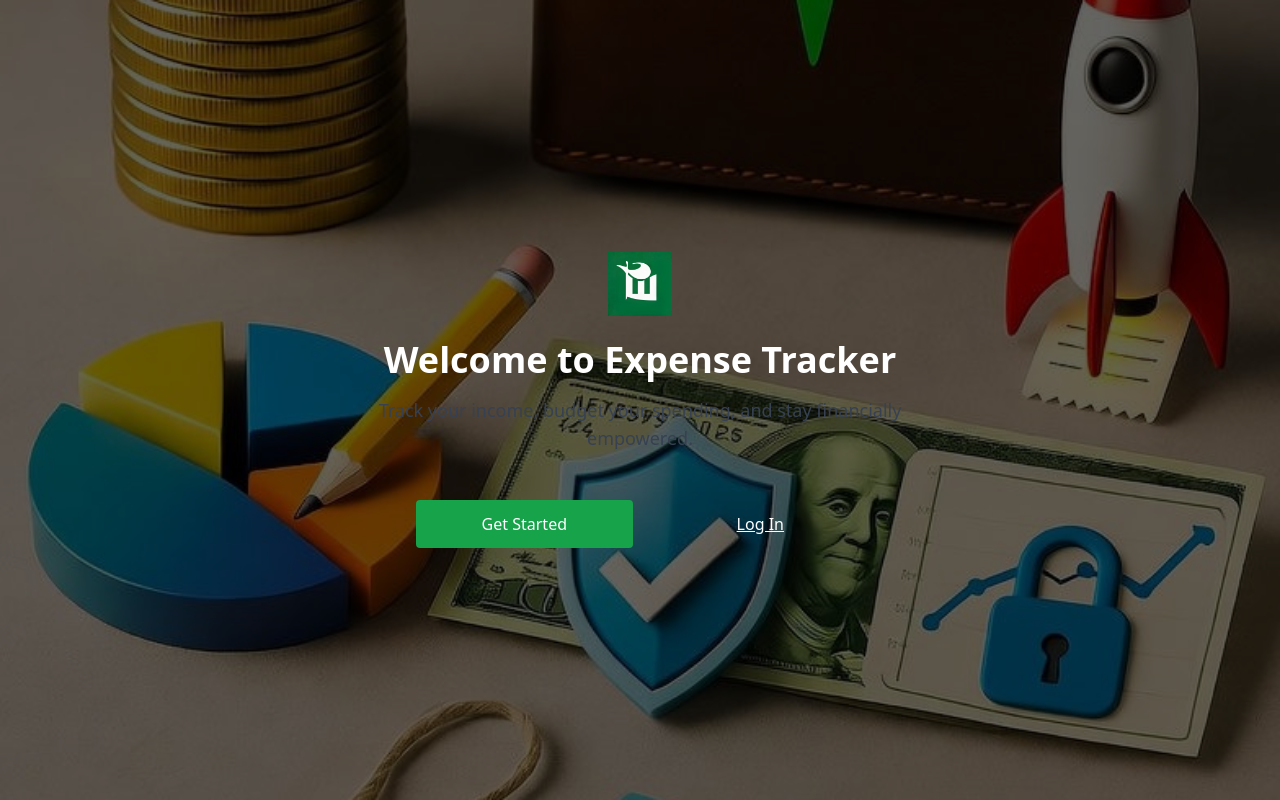
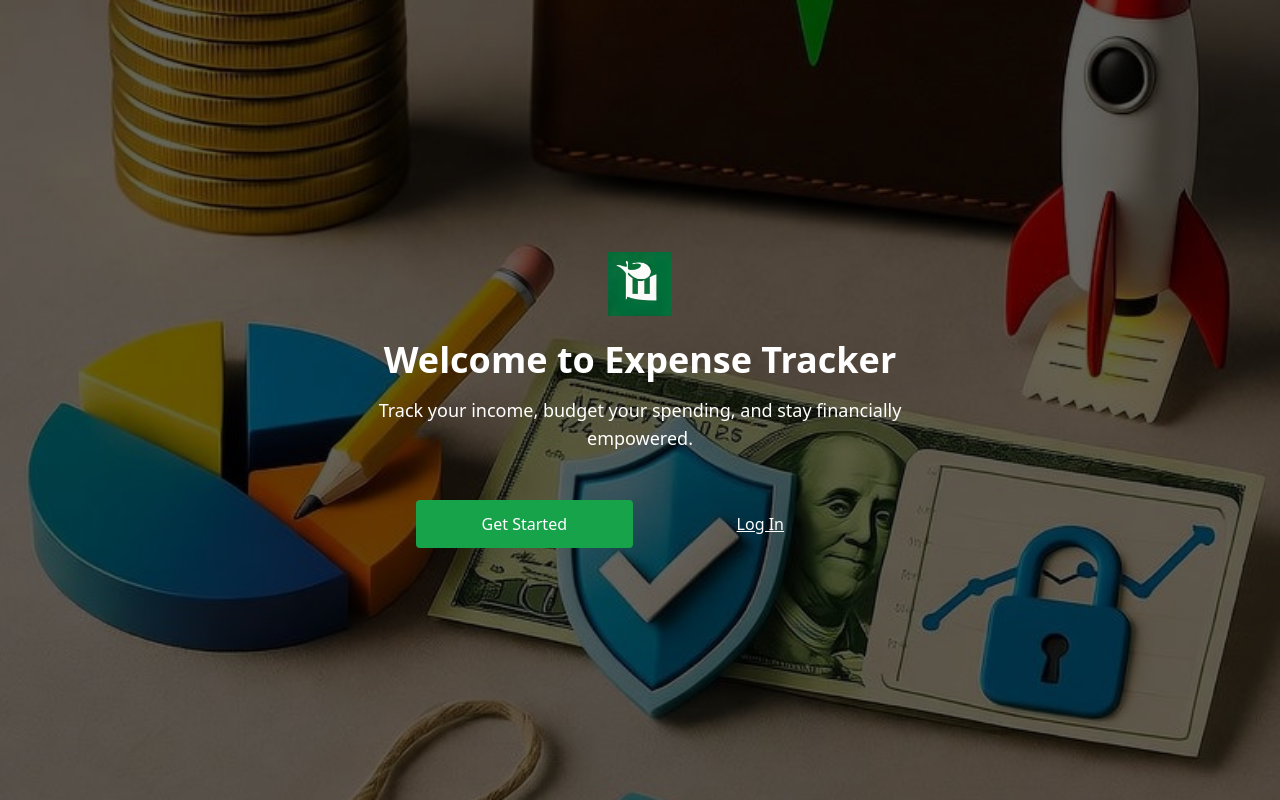
Before and after one commit to Georgetmg75/Expense-Tracker-frontend, a React (Vite) app: page / in a window 1280 px wide. Built offline with nearby package versions, Linux system fonts and the light colour scheme; no server answers.

Commit message:
final checkup

```diff
--- a/src/pages/Landing.jsx
+++ b/src/pages/Landing.jsx
@@ -22,7 +22,7 @@ export default function Landing() {
         <h1 className={`${heading} text-white text-2xl sm:text-4xl font-bold mb-4`}>
           Welcome to Expense Tracker
         </h1>
-        <p className={`${subtext} text-gray-200 text-base sm:text-lg max-w-xl mx-auto`}>
+        <p className={`${subtext} text-white text-base sm:text-lg max-w-xl mx-auto`}>
           Track your income, budget your spending, and stay financially empowered.
         </p>
 
```
